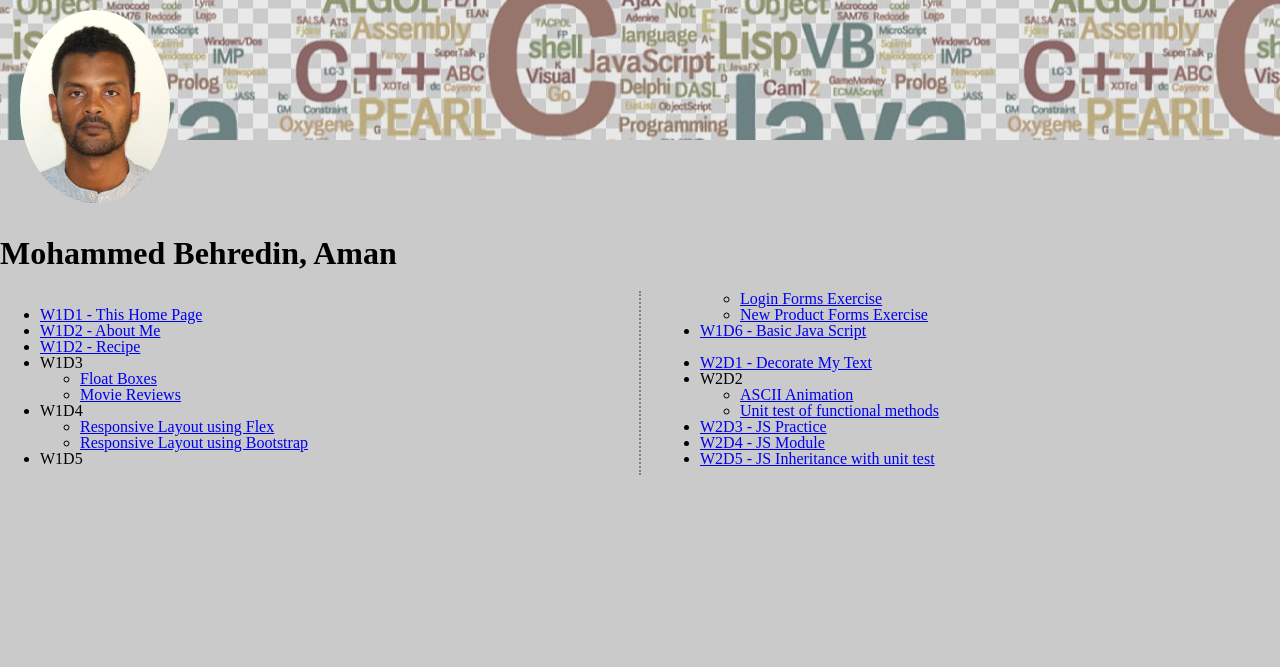
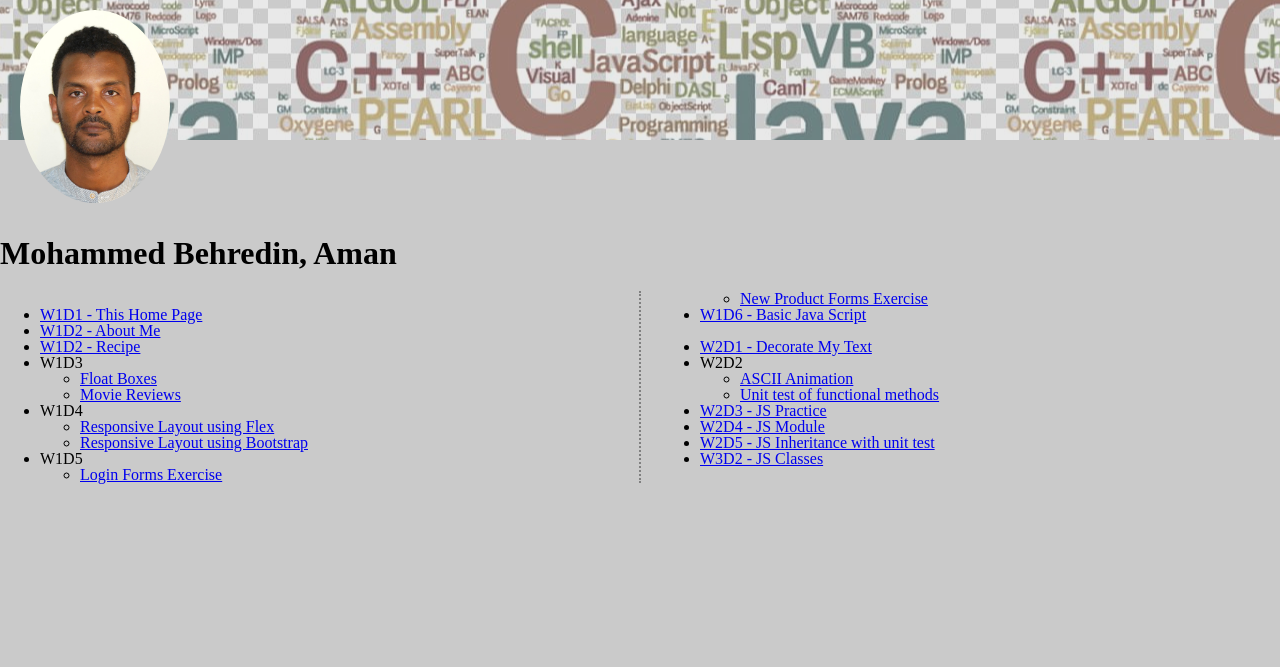
Before and after one commit to mamekelle/WAP, a plain HTML site: page index.html in a window 1280 px wide. Shown: the top 667 px of the page. Drawn offline with Linux system fonts and the light colour scheme.

Commit message:
:construction: LabW3D2

```diff
--- a/index.html
+++ b/index.html
@@ -49,6 +49,7 @@
         <li><a href="./LabW2D3/JsPractice.html">W2D3 - JS Practice</a></li>
         <li><a href="./LabW2D4/JavaScriptModule.html">W2D4 - JS Module</a></li>
         <li><a href="./LabW2D5/Inheritance.html">W2D5 - JS Inheritance with unit test</a></li>
+        <li><a href="./LabW3D2/Classes.html">W3D2 - JS Classes</a></li>
 
     </ul>
 </div>
```
